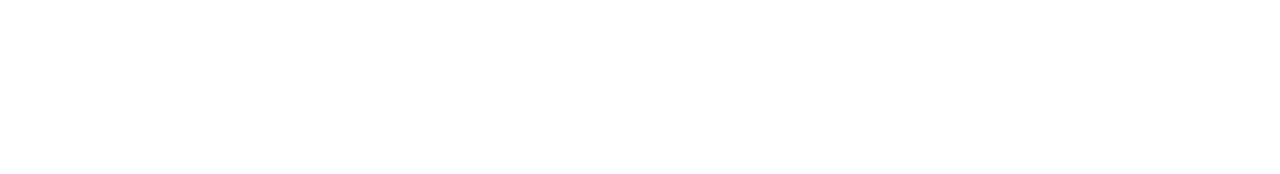
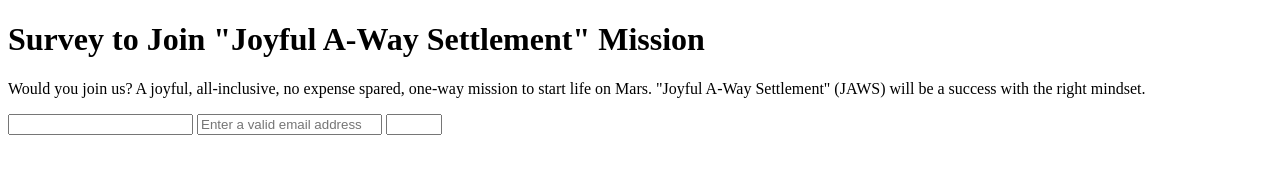
Before and after one commit to prabjitv/survey-form, a plain HTML site: page index.html in a window 1280 px wide. Drawn offline with Linux system fonts and the light colour scheme.

Commit message:
adding form

```diff
--- a/index.html
+++ b/index.html
@@ -3,10 +3,27 @@
 <head>
   <meta charset="UTF-8">
   <meta name="viewport" content="width=device-width, initial-scale=1.0">
-  <title>Document</title>
+  <title>Survey to Join "Joyful A-Way Settlement" Mission</title>
   <link rel="stylesheet" type="text/css" href="/style.css">
 </head>
 <body>
+  <main>
+    <h1 id="title">
+      Survey to Join "Joyful A-Way Settlement" Mission
+    </h1>
 
+    <p id="description">
+      Would you join us? A joyful, all-inclusive, no expense spared, one-way mission to start life on Mars. "Joyful A-Way Settlement" (JAWS) will be a success with the right mindset.
+    </p>
+
+    <form id="survey-form">
+      <input type="text" id="name" name="name" required>
+      <input type="email" id="email" name="email" required placeholder="Enter a valid email address">
+      <input type="number" id="number" name="number" min="18" max="99">
+    </form>
+
+
+  </main>
+  <script src="https://cdn.freecodecamp.org/testable-projects-fcc/v1/bundle.js"></script>
 </body>
 </html>
```
